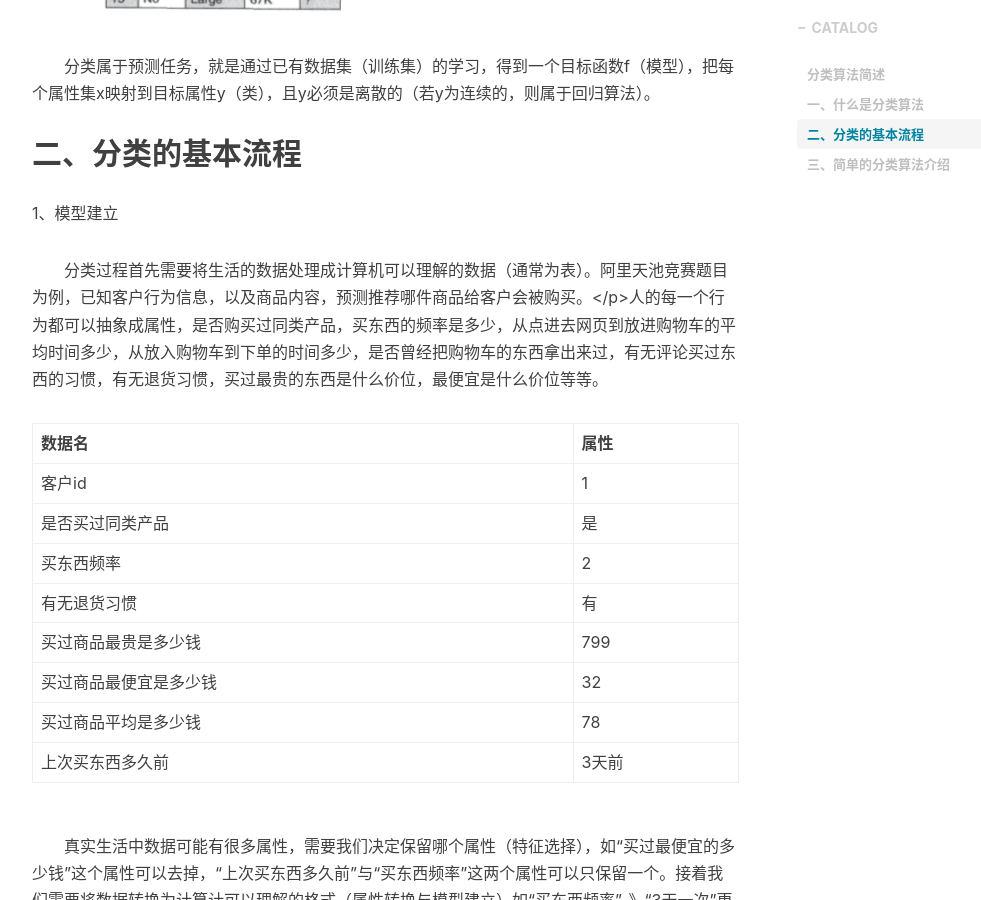
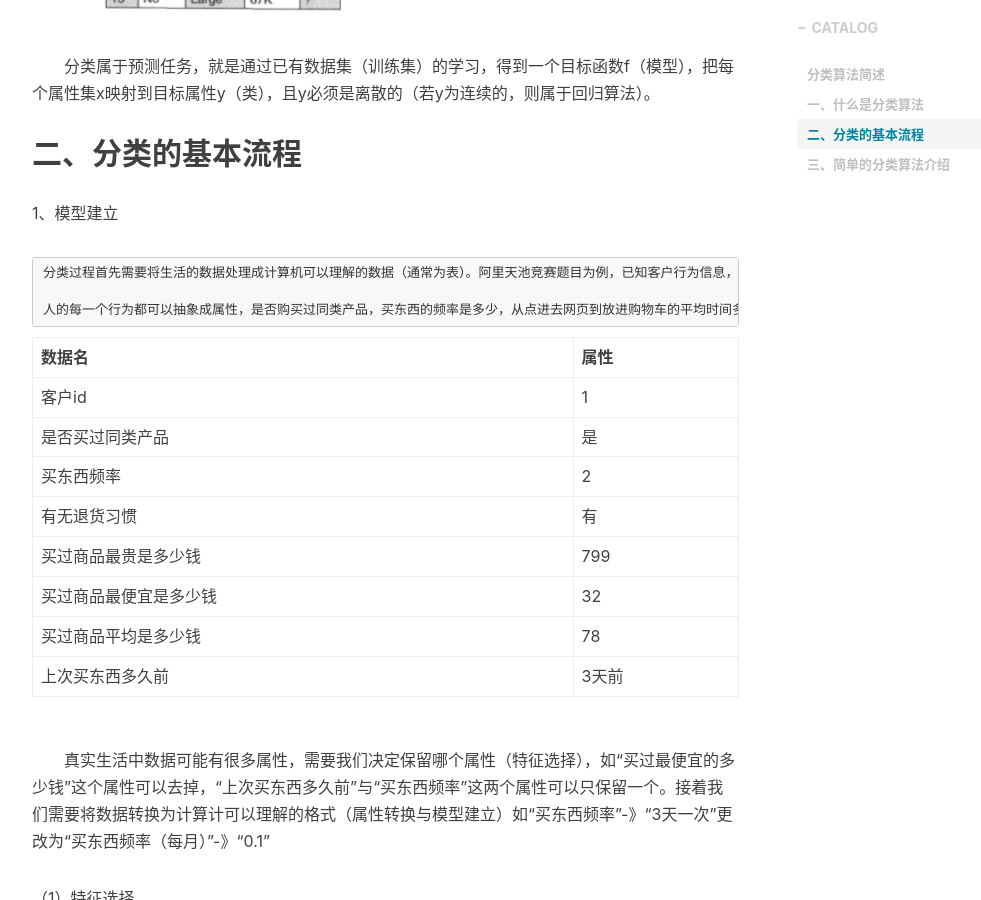
Before and after one commit to wengjingda/wengjingda, a Jekyll site: the page built from _posts/2015-04-14-classifier.markdown, in a window 1280 px wide and 900 px high, scrolled down 1166 px. Shown: the whole window, without its empty margins (233-1214 px from the left). Built offline with Jekyll 4.4.1, drawn with Linux system fonts in a browser that asks for light colours; nearby versions of some CDN libraries; comment, search, counter and statistics services are not loaded.

Commit message:
update detail info

```diff
--- a/_posts/2015-04-14-classifier.markdown
+++ b/_posts/2015-04-14-classifier.markdown
@@ -34,7 +34,9 @@
 
 1、模型建立
 
- 　　分类过程首先需要将生活的数据处理成计算机可以理解的数据（通常为表）。阿里天池竞赛题目为例，已知客户行为信息，以及商品内容，预测推荐哪件商品给客户会被购买。</p>人的每一个行为都可以抽象成属性，是否购买过同类产品，买东西的频率是多少，从点进去网页到放进购物车的平均时间多少，从放入购物车到下单的时间多少，是否曾经把购物车的东西拿出来过，有无评论买过东西的习惯，有无退货习惯，买过最贵的东西是什么价位，最便宜是什么价位等等。
+	分类过程首先需要将生活的数据处理成计算机可以理解的数据（通常为表）。阿里天池竞赛题目为例，已知客户行为信息，以及商品内容，预测推荐哪件商品给客户会被购买。
+
+	人的每一个行为都可以抽象成属性，是否购买过同类产品，买东西的频率是多少，从点进去网页到放进购物车的平均时间多少，从放入购物车到下单的时间多少，是否曾经把购物车的东西拿出来过，有无评论买过东西的习惯，有无退货习惯，买过最贵的东西是什么价位，最便宜是什么价位等等。
 
 | 数据名 | 属性 |
 | ------ | ------ |
```
